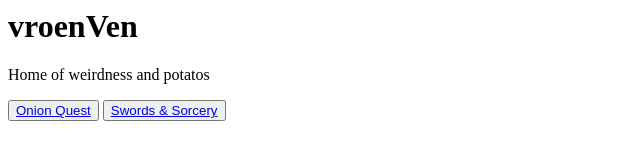
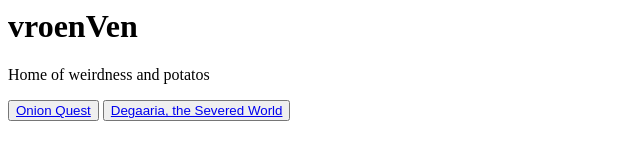
Before and after one commit to vroenVen/vroenVen.github.io, a plain HTML site: page index.html in a window 1280 px wide. Shown: the whole page, without its empty margins (0-640 px from the left). Drawn offline with Linux system fonts and the light colour scheme.

Commit message:
Update index.html

```diff
--- a/index.html
+++ b/index.html
@@ -4,5 +4,5 @@
 	<h1>vroenVen</h1>
 	<p>Home of weirdness and potatos</p>
 	<button><a href="https://vroenven.github.io/onionQuest/">Onion Quest</a></button>
-	<button><a href="https://vroenven.github.io/swords-and-Sorcery/">Swords & Sorcery</a></button>
+	<button><a href="https://vroenven.github.io/swords-and-Sorcery/">Degaaria, the Severed World</a></button>
 </html>
```
